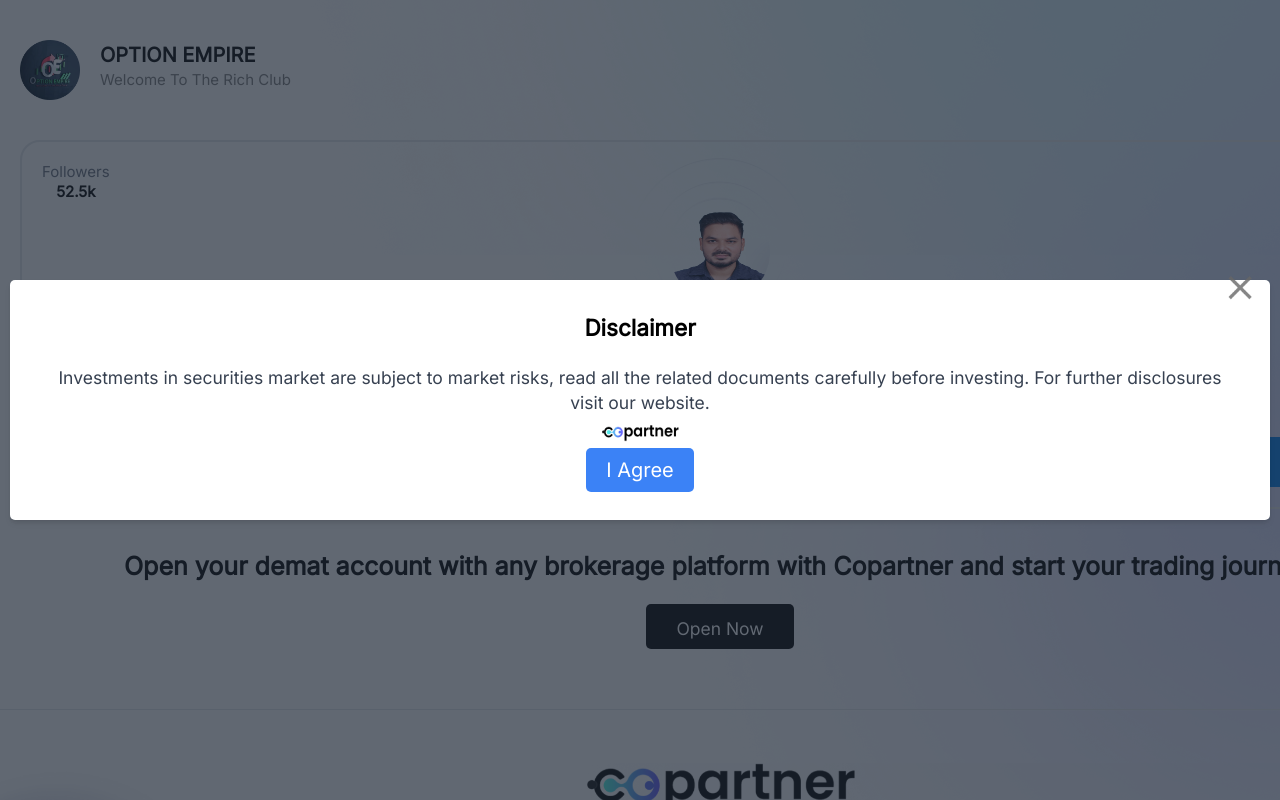
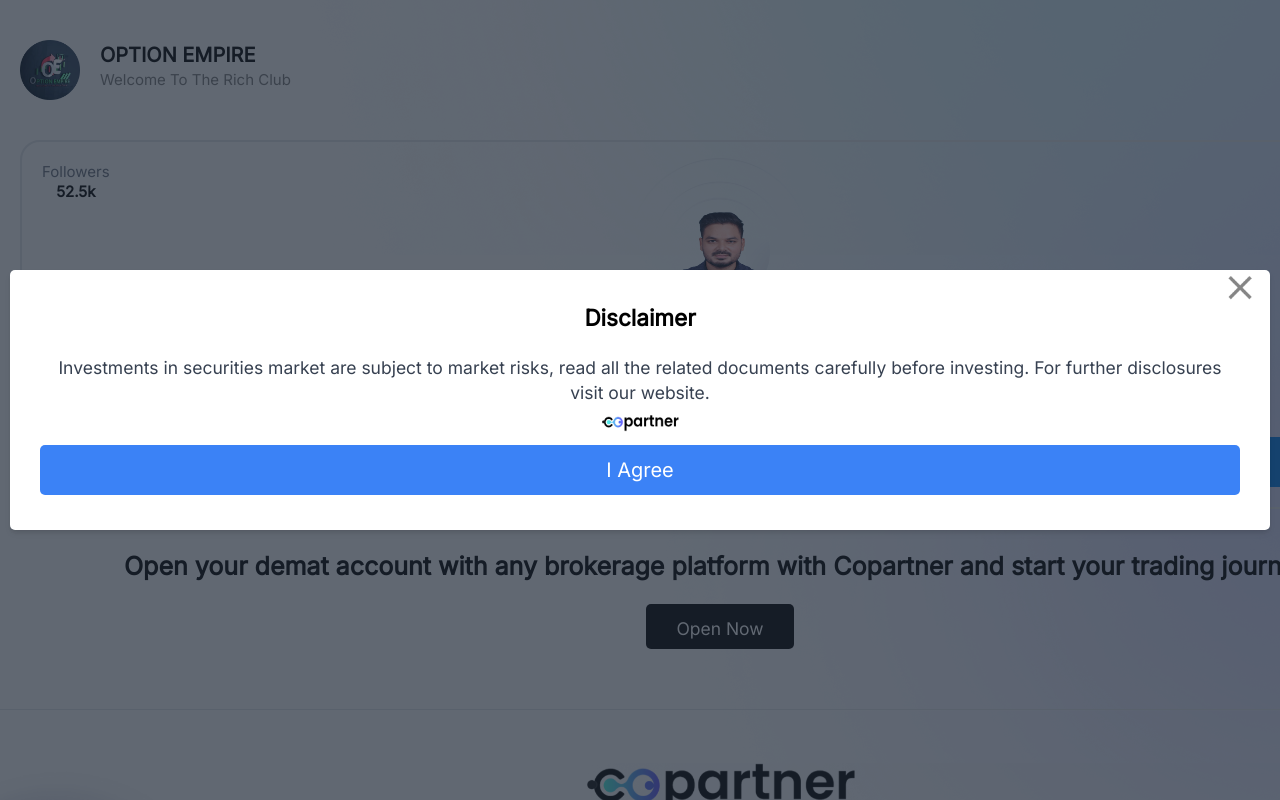
Before and after one commit to Prvzalm/Copartner-Template-4, a React (Create React App) app: page /disclaimer in a window 1280 px wide. Shown: the top 800 px of the page. Built offline with nearby package versions, Linux system fonts and the light colour scheme.

Commit message:
Final changes

```diff
--- a/src/App.js
+++ b/src/App.js
@@ -13,11 +13,11 @@
 
 function App() {
 
-  const token = sessionStorage.getItem('token');
+  const token = sessionStorage.getItem("token");
 
   const router = createBrowserRouter(
     createRoutesFromElements(
-      <Route path="/" errorElement={<ErrorPage />} element={<Main token={token} />}>
+      <Route path="/" errorElement={<ErrorPage />} element={ <Main token={token} /> }>
         <Route path="login" element={<Login />} />
         <Route path="otp" element={<OTP />} />
         <Route path="success" element={<Success />} />
--- a/src/components/Disclaimer.jsx
+++ b/src/components/Disclaimer.jsx
@@ -1,11 +1,18 @@
 import React, { useState } from "react";
 import close from "../assets/close.png";
-import { Link } from "react-router-dom";
+import { useNavigate } from "react-router-dom";
 import copartner from "../assets/copartner-black.png";
 
 const Disclaimer = () => {
 
+  let navigate = useNavigate();
+
   const [error, setError] = useState(null)
+
+  const handleAgree = () => {
+    sessionStorage.setItem('userAgreedToDisclaimer', 'true');
+    navigate('/');
+  };
 
   const handleClose = () => {
     setError("Click 'I Agree' to continue!")
@@ -23,12 +30,12 @@
         <a href="https://copartner.in/" target="_blank" rel="noreferrer">
           <img className="w-16 h-6 mb-2 mx-auto" src={copartner} alt="" />
         </a>
-        <Link
-          to="/"
+        <button
+          onClick={handleAgree}
           className="bg-blue-500 text-white px-4 py-2 rounded hover:bg-blue-600 w-full"
         >
           I Agree
-        </Link>
+        </button>
       <div className="text-red-500 mx-auto py-2">{error}</div>
       </div>
       <button onClick={handleClose} className="absolute top-1/3 right-4">
--- a/src/components/Homepage.jsx
+++ b/src/components/Homepage.jsx
@@ -83,7 +83,7 @@
                 Open your demat account with any brokerage platform with
                 Copartner and start your trading journey.
               </div>
-              <button className="text-white bg-black rounded mb-4 px-6 py-1 mt-4">
+              <button className="text-white bg-[black] rounded mb-4 px-6 py-1 mt-4">
                 <span className="text-sm font-normal">Open Now</span>
               </button>
             </section>
--- a/src/components/Main.jsx
+++ b/src/components/Main.jsx
@@ -1,12 +1,22 @@
-import React from "react";
+import React, { useEffect } from "react";
 import Homepage from "./Homepage";
 import Footer from "./Footer";
-import { Outlet } from "react-router-dom";
+import { Outlet, useNavigate } from "react-router-dom";
 
-const Main = () => {
+const Main = ({token}) => {
+
+  const navigate = useNavigate();
+
+  useEffect(() => {
+    const userAgreedToDisclaimer = sessionStorage.getItem('userAgreedToDisclaimer');
+    if (!userAgreedToDisclaimer) {
+      navigate('/disclaimer');
+    }
+  }, [navigate]);
+
   return (
     <>
-      <Homepage />
+      <Homepage token={token} />
       <Outlet />
       <Footer />
     </>
```
